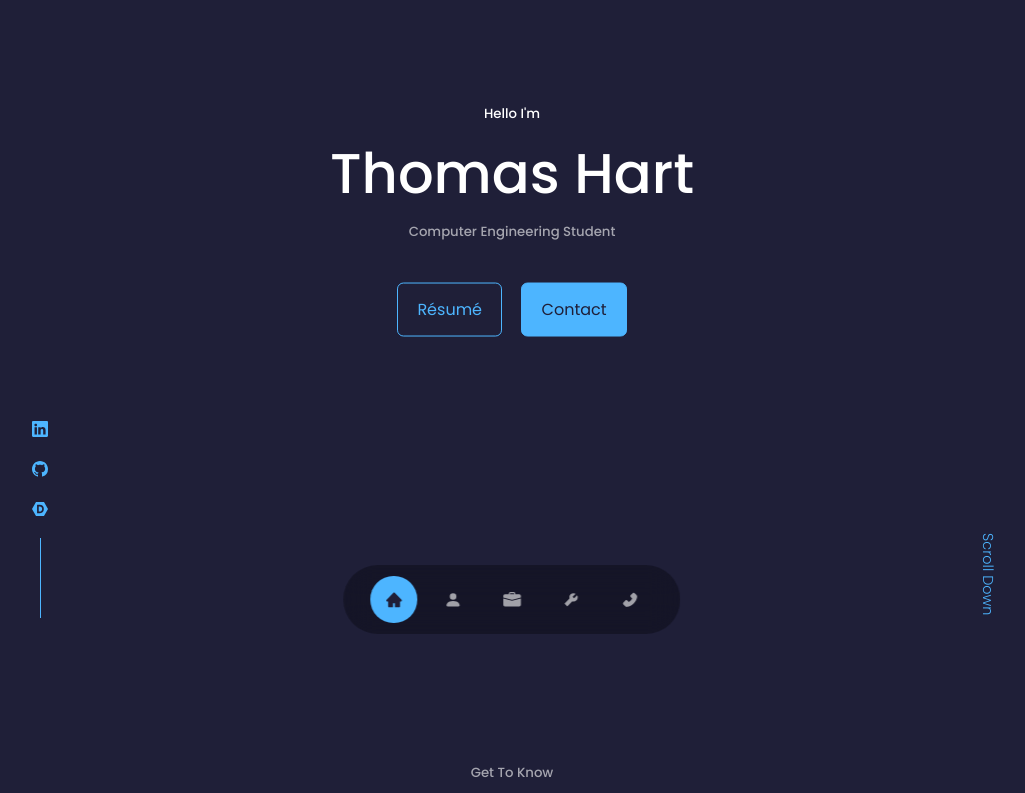
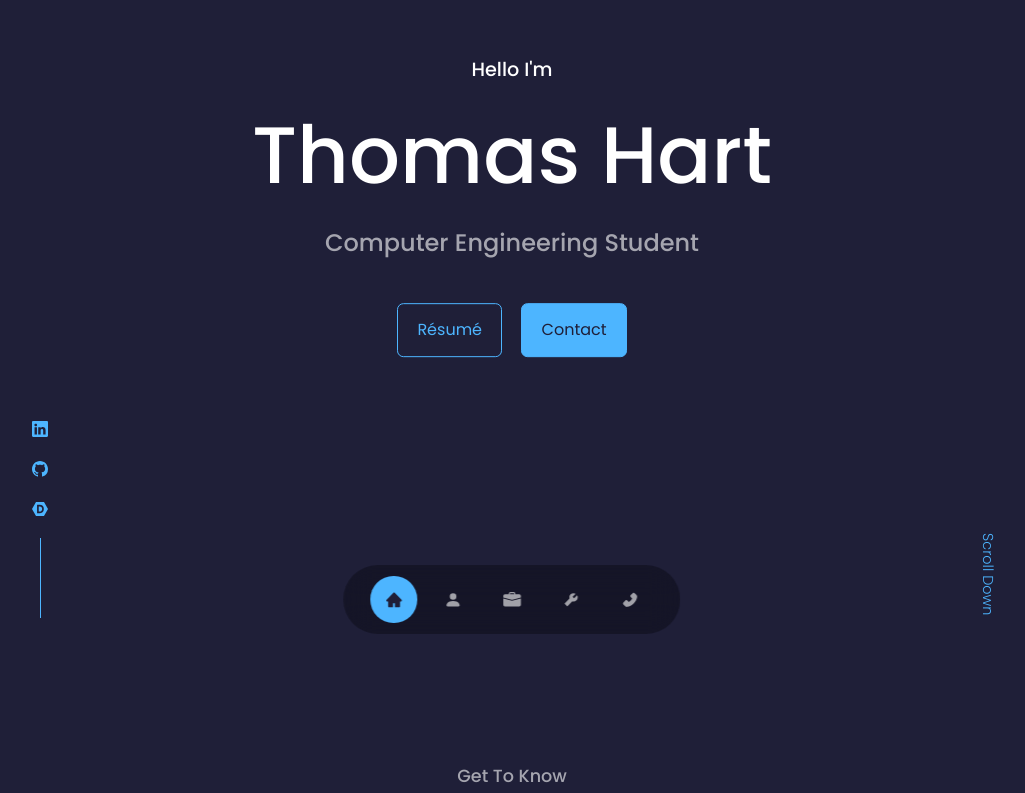
Before and after one commit to thomashart17/thomashart17.github.io, a React (Create React App) app: page / in a window 1280 px wide. Shown: the part 134-927 px from the top of the page, without its empty margins (128-1153 px from the left). Built offline with nearby package versions, Linux system fonts and the light colour scheme.

Commit message:
Increased header sizes

```diff
--- a/src/components/header/Header.jsx
+++ b/src/components/header/Header.jsx
@@ -8,11 +8,11 @@ const Header = () => {
     <header>
       <div className='container header__container'>
         <div className='container header__inner'>
-          <h5>Hello I'm</h5>
+          <h5 className='header__above-title'>Hello I'm</h5>
           <h1>Thomas Hart</h1>
-          <h5 className='text-light'>Computer Engineering Student</h5>
+          <h5 className='text-light header__subtitle'>Computer Engineering Student</h5>
           <HeaderButtons />
-          </div>
+        </div>
         <a href='#contact' className='scroll__down'>Scroll Down</a>
         <HeaderSocials />
       </div>
--- a/src/components/header/header.css
+++ b/src/components/header/header.css
@@ -15,6 +15,14 @@ header {
     position: relative;
     top: 50%;
     transform: translateY(-70%);
+}
+
+.header__subtitle {
+    font-size: 1.5rem;
+}
+
+.header__above-title {
+    font-size: 1.2rem;
 }
 
 .header__buttons {
@@ -61,7 +69,8 @@ header {
         height: 100vh;
     }
 
-    .header__socials, .scroll__down {
+    .header__socials,
+    .scroll__down {
         display: none;
     }
 }
--- a/src/index.css
+++ b/src/index.css
@@ -45,12 +45,16 @@ body {
     margin: 0 auto;
 }
 
-h1, h2, h3, h4, h5 {
+h1,
+h2,
+h3,
+h4,
+h5 {
     font-weight: 500;
 }
 
 h1 {
-    font-size: 3.5rem;
+    font-size: 5rem;
 }
 
 section {
@@ -58,14 +62,20 @@ section {
     margin-top: 4rem;
 }
 
-section > h2, section > h5 {
+section>h2,
+section>h5 {
     text-align: center;
     color: var(--color-light);
 }
 
-section > h2 {
+section>h2 {
     color: var(--color-primary);
     margin-bottom: 3rem;
+    font-size: 2rem;
+}
+
+section>h5 {
+    font-size: 1.1rem;
 }
 
 .text-light {
```
